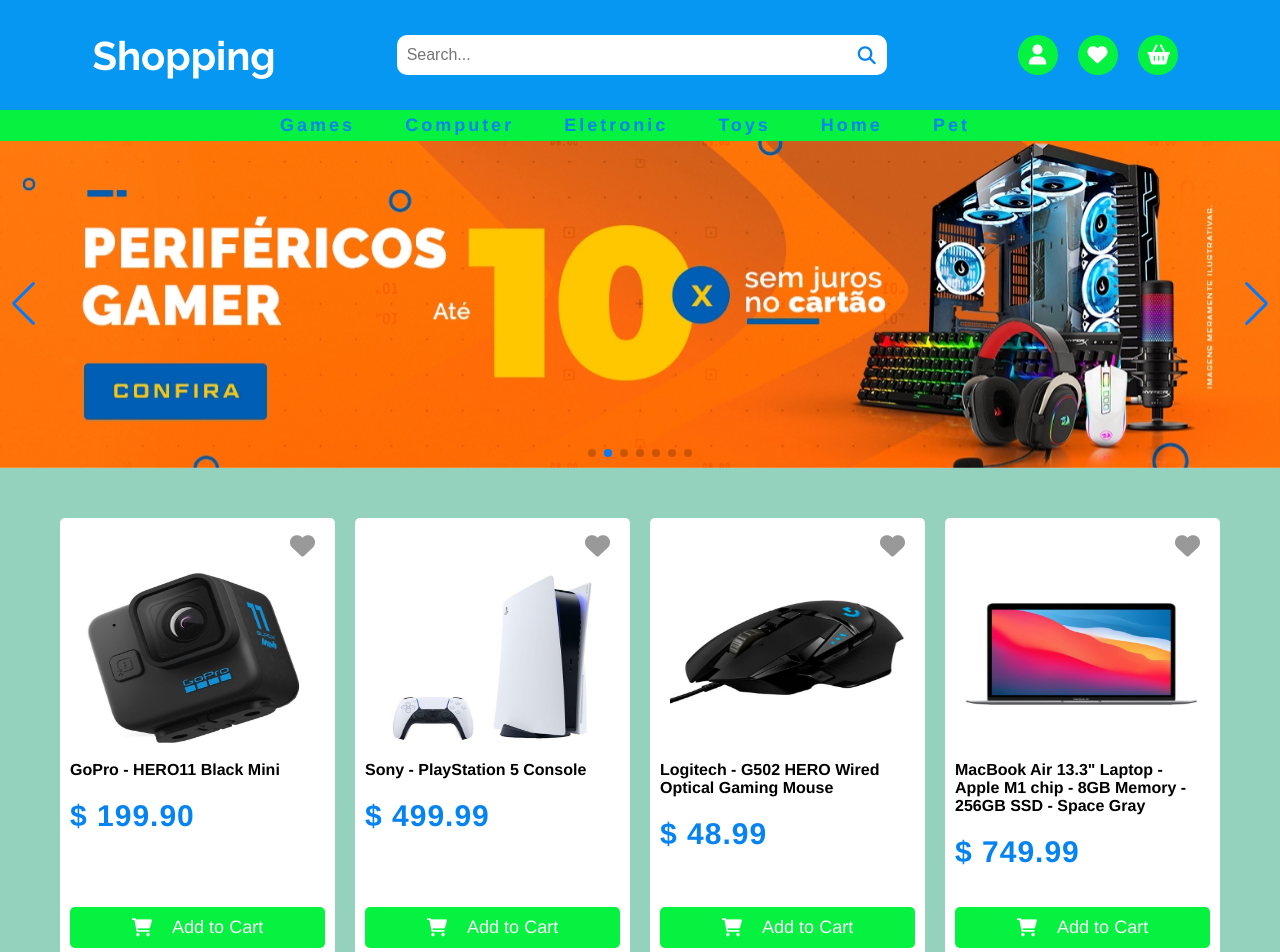
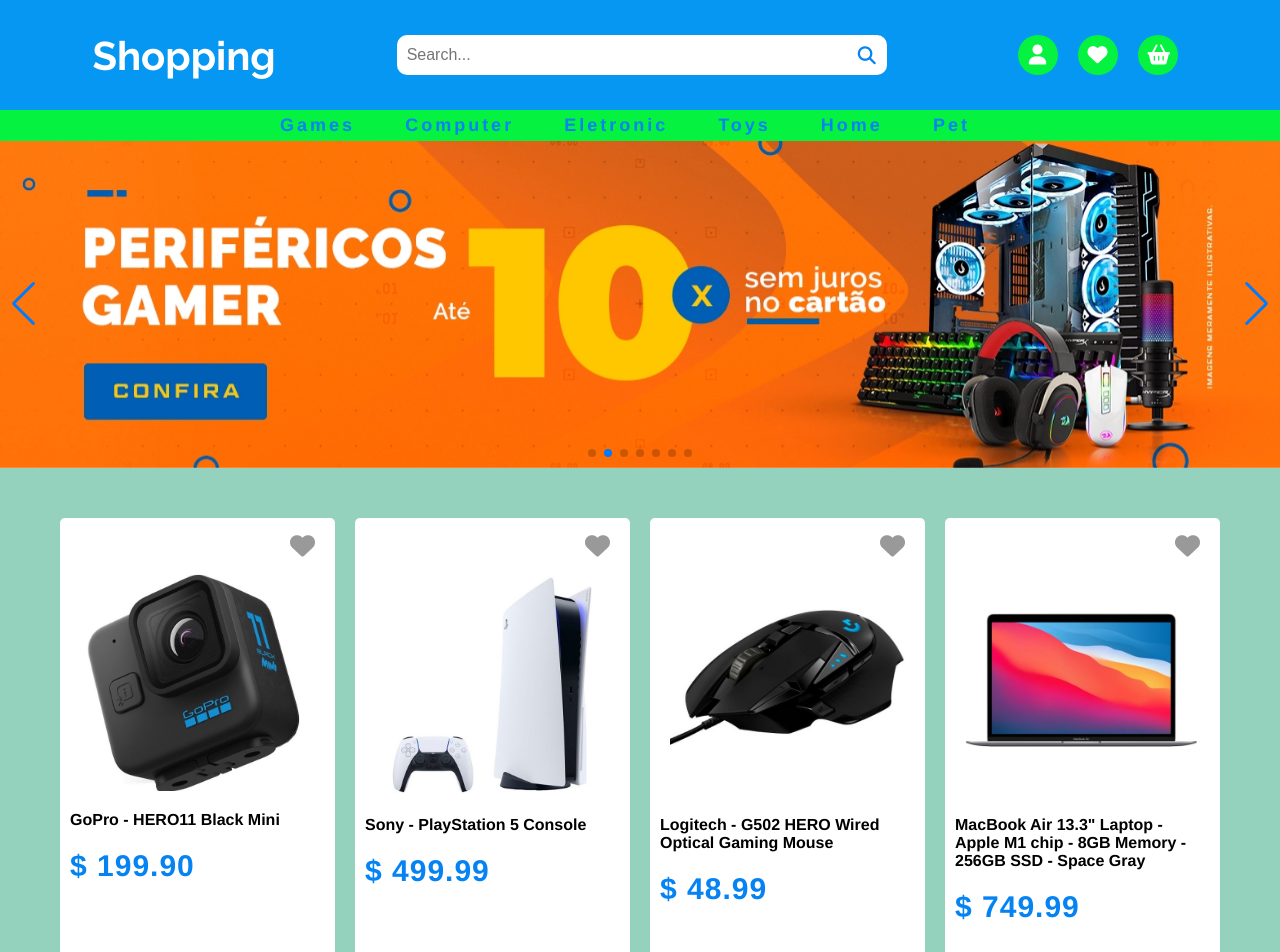
Before and after one commit to OscarYopan/marketplace-frontend-landing-page, a React (Vite) app: page / in a window 1280 px wide. Shown: the top 952 px of the page. Built offline with nearby package versions, Linux system fonts and the light colour scheme.

Commit message:
Update products.css

```diff
--- a/src/components/Products/products.css
+++ b/src/components/Products/products.css
@@ -12,7 +12,7 @@
 .product-anounce {
   background-color: #fff;
   width: 275px;
-  height: 450px;
+  height: 500px;
   margin: 10px;
   padding: 10px;
   cursor: pointer;
@@ -27,7 +27,7 @@
 .product-anounce img {
   margin-top: 30px;
   width: 100%;
-  height: 200px;
+  height: auto;
   padding: 10px;
 }
 
```
